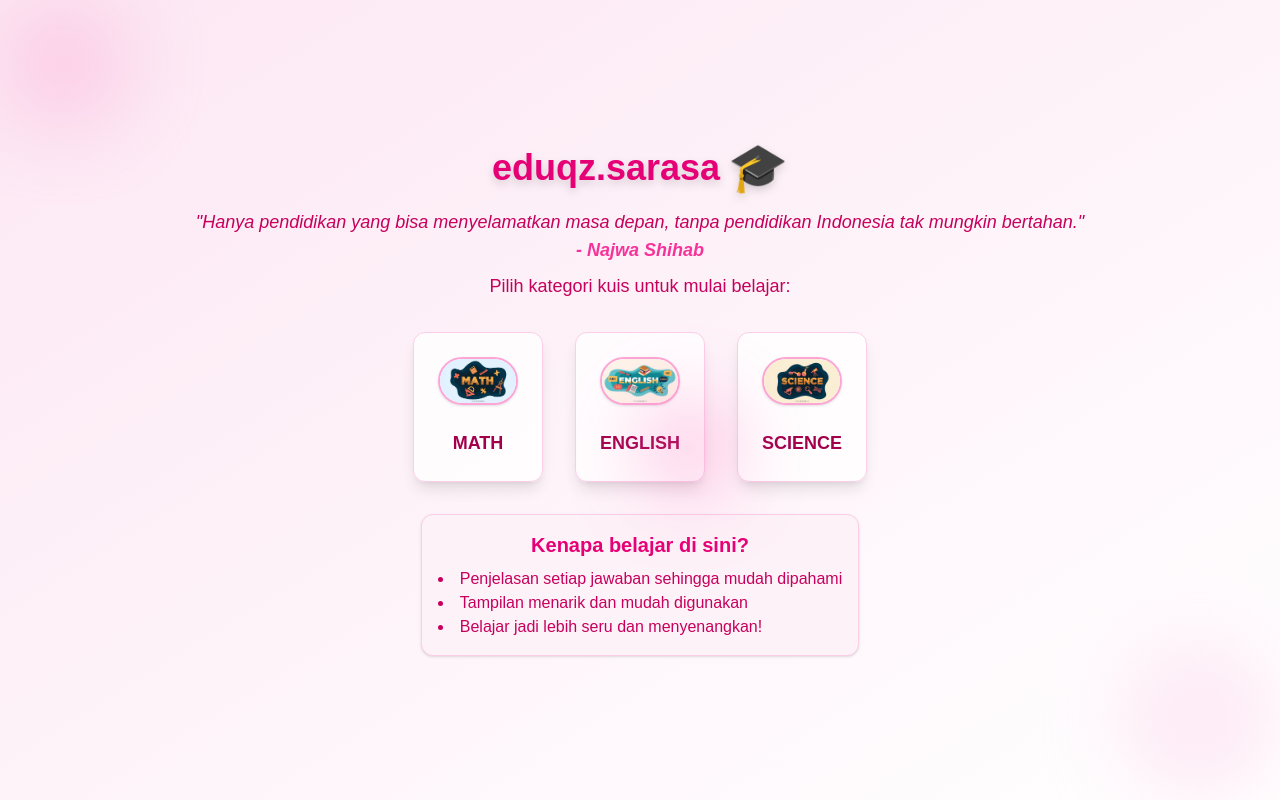
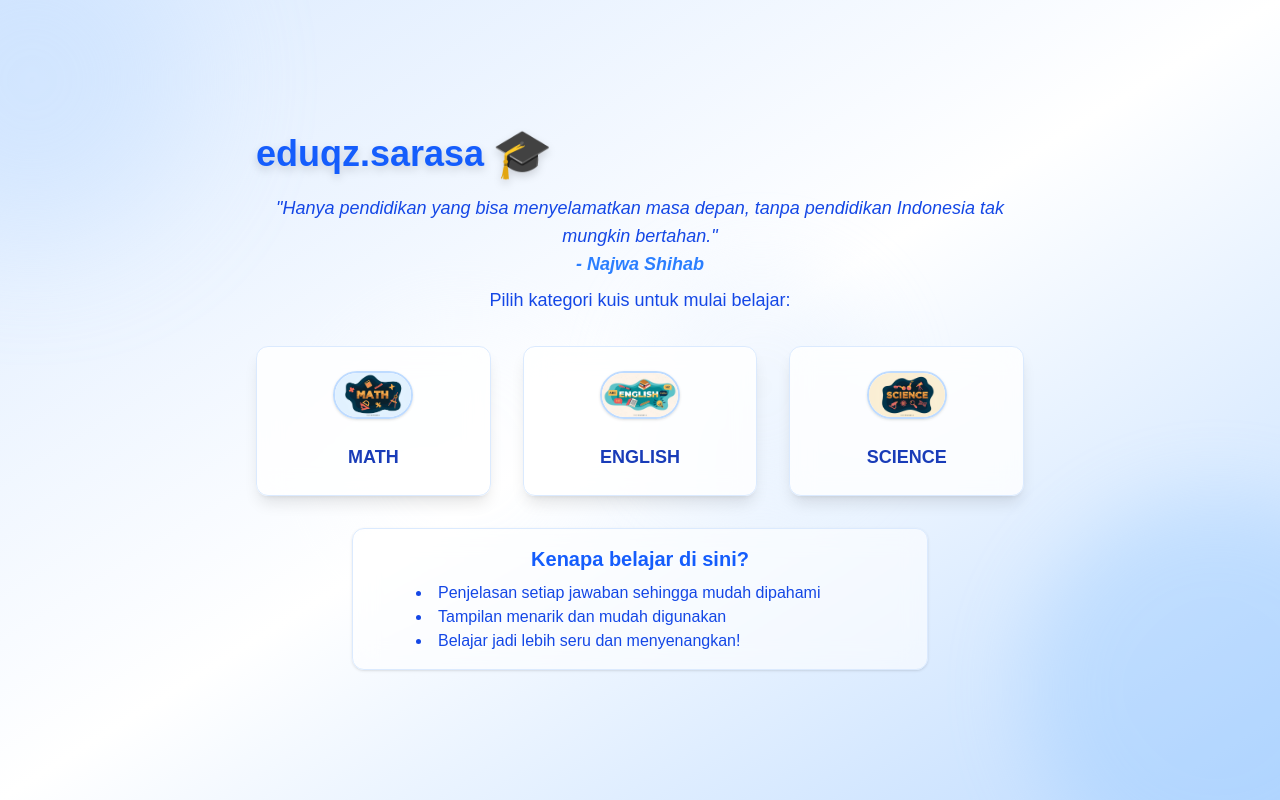
Before and after one commit to serviaa/eduqz.sarasa, a Next.js app: page / in a window 1280 px wide. Built offline with nearby package versions, Linux system fonts and the light colour scheme.

Commit message:
update kuis

```diff
--- a/app/components/QuizPage.jsx
+++ b/app/components/QuizPage.jsx
@@ -56,27 +56,27 @@ export default function QuizPage({ questions, category }) {
   const progressPercent = Math.round(((currentQuestion + (showScore ? 1 : 0)) / questions.length) * 100);
 
   return (
-    <div className="min-h-screen bg-gradient-to-br from-pink-100 to-white flex items-center justify-center p-6">
-      <div className="bg-white rounded-2xl shadow-xl p-8 max-w-2xl w-full border border-pink-200 relative">
+    <div className="min-h-screen bg-gradient-to-br from-blue-100 via-white to-blue-200 flex items-center justify-center p-6">
+      <div className="bg-white/80 backdrop-blur-md rounded-2xl shadow-xl p-8 max-w-2xl w-full border border-blue-200 relative">
         {/* Category Title */}
-        <h1 className="text-3xl font-bold text-pink-600 mb-4 text-center flex items-center justify-center gap-2">
+        <h1 className="text-3xl font-bold text-blue-600 mb-4 text-center flex items-center justify-center gap-2 drop-shadow">
           {category.replace('-', ' ').toUpperCase()} <span>📝</span>
         </h1>
         {/* Progress & Timer */}
         {!showScore && (
           <>
             <div className="flex justify-between items-center mb-4">
-              <span className="text-pink-600 font-bold">⏱️ Waktu: {formatTime(elapsed)}</span>
-              <span className="text-pink-600 font-bold">Skor: {score}</span>
+              <span className="text-blue-600 font-bold">⏱️ Waktu: {formatTime(elapsed)}</span>
+              <span className="text-blue-600 font-bold">Skor: {score}</span>
             </div>
             {/* Progress Bar */}
-            <div className="w-full h-4 bg-pink-100 rounded-full mb-2 overflow-hidden">
+            <div className="w-full h-4 bg-blue-100 rounded-full mb-2 overflow-hidden">
               <div
-                className="h-4 bg-gradient-to-r from-pink-400 to-pink-600 rounded-full transition-all duration-500"
+                className="h-4 bg-gradient-to-r from-blue-400 to-blue-600 rounded-full transition-all duration-500"
                 style={{ width: `${progressPercent}%` }}
               ></div>
             </div>
-            <div className="text-center text-pink-700 font-semibold mb-6">
+            <div className="text-center text-blue-700 font-semibold mb-6">
               {currentQuestion + 1} / {questions.length} Soal
             </div>
           </>
@@ -84,25 +84,25 @@ export default function QuizPage({ questions, category }) {
 
         {showScore ? (
           <div className="text-center">
-            <p className="text-xl text-pink-700 mb-4">Hasil Kuis Anda:</p>
+            <p className="text-xl text-blue-700 mb-4">Hasil Kuis Anda:</p>
             <div className="flex justify-center gap-8 mb-6">
-              <div className="bg-pink-100 rounded-xl p-4 shadow text-pink-700 font-bold">
+              <div className="bg-blue-100 rounded-xl p-4 shadow text-blue-700 font-bold">
                 <span>✅ Benar: {correctCount}</span>
               </div>
-              <div className="bg-pink-100 rounded-xl p-4 shadow text-pink-700 font-bold">
+              <div className="bg-blue-100 rounded-xl p-4 shadow text-blue-700 font-bold">
                 <span>❌ Salah: {wrongCount}</span>
               </div>
             </div>
-            <p className="text-5xl font-extrabold text-pink-600 mb-4">{score} / {questions.length}</p>
-            <p className="text-lg text-pink-700 mb-4">Waktu pengerjaan: <span className="font-bold">{formatTime(elapsed)}</span></p>
-            <Link href="/" className="bg-pink-500 text-white py-3 px-6 rounded-xl shadow hover:bg-pink-600">
+            <p className="text-5xl font-extrabold text-blue-600 mb-4">{score} / {questions.length}</p>
+            <p className="text-lg text-blue-700 mb-4">Waktu pengerjaan: <span className="font-bold">{formatTime(elapsed)}</span></p>
+            <Link href="/" className="bg-blue-500 text-white py-3 px-6 rounded-xl shadow hover:bg-blue-600">
               🔙 Kembali ke Home
             </Link>
           </div>
         ) : (
           <>
             <div className="mb-6">
-              <h2 className="text-xl font-semibold text-pink-800 mb-3 text-center">
+              <h2 className="text-xl font-semibold text-blue-800 mb-3 text-center">
                 {questions[currentQuestion].question}
               </h2>
               <div className="space-y-3">
@@ -110,12 +110,12 @@ export default function QuizPage({ questions, category }) {
                   <label
                     key={i}
                     className={`flex items-center gap-3 p-4 border rounded-full cursor-pointer transition-all
-                      ${selectedAnswer === opt ? 'bg-pink-100 border-pink-400 scale-105' : 'border-pink-200'}
-                      hover:bg-pink-50 hover:border-pink-300`}
+                      ${selectedAnswer === opt ? 'bg-blue-100 border-blue-400 scale-105' : 'border-blue-200'}
+                      hover:bg-blue-50 hover:border-blue-300`}
                   >
                     <span
                       className={`w-6 h-6 flex items-center justify-center rounded-full border-2
-                        ${selectedAnswer === opt ? 'border-pink-500 bg-pink-400' : 'border-pink-300 bg-white'}
+                        ${selectedAnswer === opt ? 'border-blue-500 bg-blue-400' : 'border-blue-300 bg-white'}
                         transition-all`}
                     >
                       {selectedAnswer === opt && (
@@ -129,7 +129,7 @@ export default function QuizPage({ questions, category }) {
                       onChange={() => setSelectedAnswer(opt)}
                       className="sr-only"
                     />
-                    <span className="text-pink-800">{opt}</span>
+                    <span className="text-blue-800">{opt}</span>
                   </label>
                 ))}
               </div>
@@ -142,15 +142,15 @@ export default function QuizPage({ questions, category }) {
                 }`}>
                   {selectedAnswer === questions[currentQuestion].correct ? 'Benar!' : 'Salah'}
                 </p>
-                <p className="mb-6 text-pink-700">{questions[currentQuestion].explanation}</p>
-                <button onClick={handleNext} className="bg-pink-500 text-white px-6 py-3 rounded-lg shadow hover:bg-pink-600">
+                <p className="mb-6 text-blue-700">{questions[currentQuestion].explanation}</p>
+                <button onClick={handleNext} className="bg-blue-500 text-white px-6 py-3 rounded-lg shadow hover:bg-blue-600">
                   {currentQuestion + 1 === questions.length ? 'Lihat Skor' : 'Soal Selanjutnya'}
                 </button>
               </div>
             ) : (
               <button
                 onClick={handleAnswer}
-                className="bg-pink-500 text-white py-3 px-6 rounded-lg shadow hover:bg-pink-600 w-full font-semibold"
+                className="bg-blue-500 text-white py-3 px-6 rounded-lg shadow hover:bg-blue-600 w-full font-semibold"
               >
                 Jawab
               </button>
--- a/app/page.js
+++ b/app/page.js
@@ -6,7 +6,7 @@ const categories = [
   {
     key: 'matematika',
     label: 'MATH',
-    img: '/images/matematika.jpg', // Simpan gambar di public/images/
+    img: '/images/matematika.jpg',
   },
   {
     key: 'english',
@@ -22,38 +22,43 @@ const categories = [
 
 export default function HomePage() {
   return (
-    <div className="min-h-screen bg-gradient-to-br from-pink-100 to-white flex flex-col items-center justify-center p-6 relative overflow-hidden">
-      {/* Background Decorative Elements */}
-      <div className="absolute top-0 left-0 w-32 h-32 bg-pink-300 rounded-full opacity-30 blur-2xl animate-pulse"></div>
-      <div className="absolute bottom-0 right-0 w-40 h-40 bg-pink-200 rounded-full opacity-30 blur-2xl animate-pulse"></div>
-      <div className="absolute top-1/2 left-1/2 w-24 h-24 bg-pink-400 rounded-full opacity-20 blur-2xl animate-pulse"></div>
+    <div className="min-h-screen flex flex-col items-center justify-center p-6 relative overflow-hidden bg-gradient-to-br from-blue-100 via-white to-blue-200">
+      {/* Soft Blur Blue Background */}
+      <div className="absolute inset-0 z-0 pointer-events-none">
+        <div className="absolute top-[-10%] left-[-10%] w-80 h-80 bg-blue-200 opacity-40 blur-3xl rounded-full"></div>
+        <div className="absolute bottom-[-10%] right-[-10%] w-96 h-96 bg-blue-300 opacity-30 blur-2xl rounded-full"></div>
+        <div className="absolute top-1/3 left-1/2 w-60 h-60 bg-blue-100 opacity-30 blur-2xl rounded-full"></div>
+        <div className="absolute bottom-1/4 left-1/4 w-72 h-72 bg-white opacity-20 blur-2xl rounded-full"></div>
+      </div>
 
-      <h1 className="text-4xl font-bold text-pink-600 mb-4 text-center drop-shadow-lg flex items-center gap-2">
+      <div className="relative z-10 w-full max-w-3xl mx-auto">
+        <h1 className="text-4xl font-bold text-blue-600 mb-4 text-center drop-shadow-lg flex items-center gap-2">
           <span>eduqz.sarasa</span>
           <span className="text-5xl">🎓</span>
         </h1>
-      <p className="text-lg text-pink-700 mb-2 text-center italic">
+        <p className="text-lg text-blue-700 mb-2 text-center italic">
           &quot;Hanya pendidikan yang bisa menyelamatkan masa depan, tanpa pendidikan Indonesia tak mungkin bertahan.&quot; <br />
-        <span className="text-pink-500 font-semibold">- Najwa Shihab</span>
+          <span className="text-blue-500 font-semibold">- Najwa Shihab</span>
         </p>
-      <p className="text-lg text-pink-700 mb-8 text-center font-medium">Pilih kategori kuis untuk mulai belajar:</p>
+        <p className="text-lg text-blue-700 mb-8 text-center font-medium">Pilih kategori kuis untuk mulai belajar:</p>
         <div className="grid gap-8 grid-cols-1 sm:grid-cols-3 mb-8">
           {categories.map((cat) => (
-          <Link key={cat.key} href={`/${cat.key}`} className="bg-white/80 border border-pink-200 hover:border-pink-400 text-pink-800 font-semibold py-6 px-6 rounded-xl shadow-lg hover:bg-pink-100 text-center transition-all flex flex-col items-center gap-2 hover:scale-105">
-            <Image src={cat.img} alt={cat.label} width={80} height={80} className="mb-2 rounded-full border-2 border-pink-300 shadow" />
+            <Link key={cat.key} href={`/${cat.key}`} className="bg-white/80 backdrop-blur-md border border-blue-100 hover:border-blue-400 text-blue-800 font-semibold py-6 px-6 rounded-xl shadow-lg hover:bg-blue-50 text-center transition-all flex flex-col items-center gap-2 hover:scale-105">
+              <Image src={cat.img} alt={cat.label} width={80} height={80} className="mb-2 rounded-full border-2 border-blue-200 shadow" />
               <span className="mt-2 text-lg font-bold">{cat.label}</span>
             </Link>
           ))}
         </div>
         {/* Motivational Section */}
-      <div className="bg-pink-50 border border-pink-200 rounded-xl p-4 shadow text-center max-w-xl mx-auto">
-        <h2 className="text-xl font-bold text-pink-600 mb-2">Kenapa belajar di sini?</h2>
-        <ul className="list-disc list-inside text-pink-700 text-left mx-auto max-w-md">
+        <div className="bg-white/60 backdrop-blur-md border border-blue-100 rounded-xl p-4 shadow text-center max-w-xl mx-auto">
+          <h2 className="text-xl font-bold text-blue-600 mb-2">Kenapa belajar di sini?</h2>
+          <ul className="list-disc list-inside text-blue-700 text-left mx-auto max-w-md">
             <li>Penjelasan setiap jawaban sehingga mudah dipahami</li>
             <li>Tampilan menarik dan mudah digunakan</li>
             <li>Belajar jadi lebih seru dan menyenangkan!</li>
           </ul>
         </div>
       </div>
+    </div>
   );
 }
```
Lines whose indentation alone changed are shown as unchanged.
